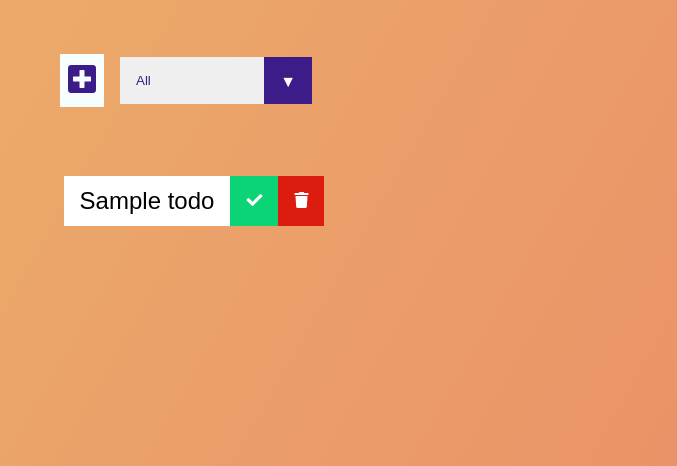
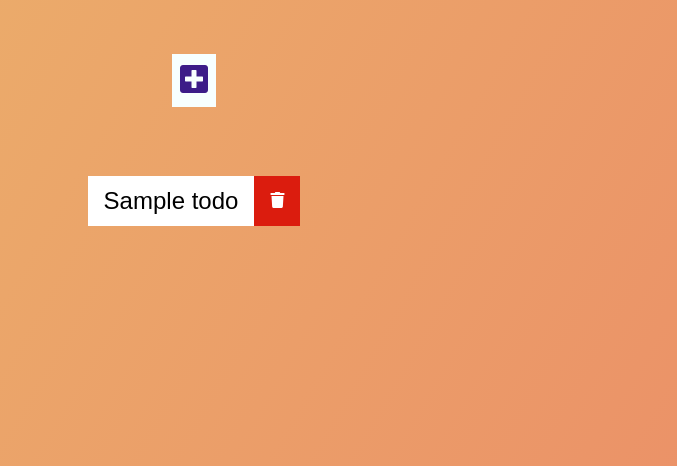
Before and after one commit to Zawad-21/django_todo_list_app, a Django app: template todo_list/templates/todo_list/main.html in a window 1280 px wide. Shown: the part 160-626 px from the top of the page, without its empty margins (446-1123 px from the left). Run offline with Django 3.2, Linux system fonts and the light colour scheme; the template is opened without the code that fills it: most values are stand-ins (such as "Sample title", 1, 10 or a date in 2020).

Commit message:
added todo delete funcionality, removed unused html elements

```diff
--- /dev/null
+++ b/todo_list/templates/todo_list/delete_todo.html
@@ -0,0 +1,6 @@
+<p>Are you sure you want to delete this todo?</p>
+<form method="post">
+  {% csrf_token %}
+  <a href="{% url 'home' %}">Cancel</a>
+  <input type="submit" value="Delete">
+</form>
--- a/todo_list/templates/todo_list/todo_form.html
+++ b/todo_list/templates/todo_list/todo_form.html
@@ -6,11 +6,4 @@
       <i class="fas fa-plus-square"></i>
     </button>
   </form>
-  <div class="select">
-    <select name="todos" class="filter-todo">
-      <option value="all">All</option>
-      <option value="completed">Completed</option>
-      <option value="uncompleted">Uncompleted</option>
-    </select>
-  </div>
 </div>
--- a/todo_list/templates/todo_list/todos.html
+++ b/todo_list/templates/todo_list/todos.html
@@ -1,7 +1,6 @@
 {% for todo in todos %}
     <div class="todo">
         <li class="todo-item">{{ todo }}</li>
-        <a class="complete-button" href="main.html"><i class="fas fa-check"></i></a>
-        <a class="trash-button" href="main.html"><i class="fas fa-trash"></i></a>
+        <a class="trash-button" href="{% url 'delete_todo' todo.id %}"><i class="fas fa-trash"></i></a>
     </div>
 {% endfor %}
--- a/todo_list/urls.py
+++ b/todo_list/urls.py
@@ -6,4 +6,5 @@ urlpatterns = [
     path('login/', views.login_page, name='login'),
     path('register/', views.register_page, name='register'),
     path('logout/', views.logout_user, name='logout'),
+    path('delete/<str:pk>', views.delete_todo, name='delete_todo')
 ]
```
Also changed, not shown: todo_list/views.py (+9 -0 lines).
